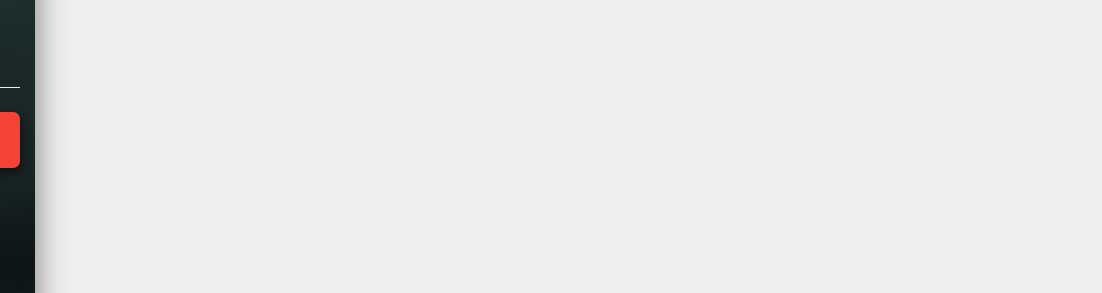
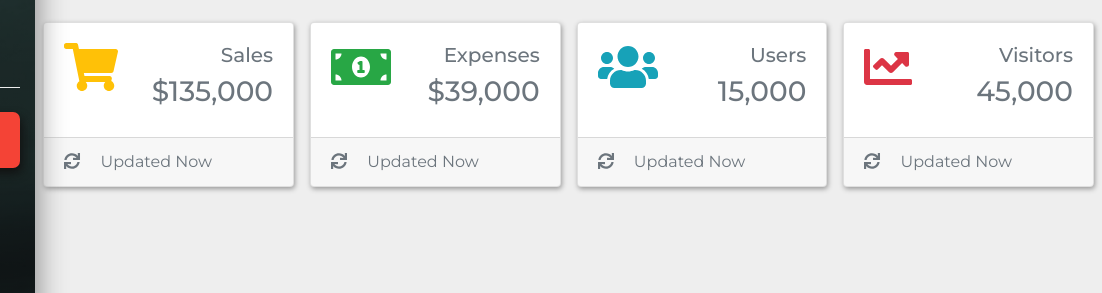
Before and after one commit to dmeskhi/bootstrap-admin-dashboard, a plain HTML site: page index.html in a window 1280 px wide. Shown: the part 66-359 px from the top of the page, 178-1280 px from the left. Drawn offline with nearby package versions, Linux system fonts and the light colour scheme.

Commit message:
Working on cards section

```diff
--- a/index.html
+++ b/index.html
@@ -91,6 +91,87 @@
     </div>
     <!-- end of modal -->
 
+     <!-- cards -->
+     <section>
+      <div class="container-fluid">
+        <div class="row">
+          <div class="col-xl-10 col-lg-9 col-md-8 ml-auto">
+            <div class="row pt-md-5 mt-md-3 mb-5">
+              <div class="col-xl-3 col-sm-6 p-2">
+                <div class="card card-common">
+                  <div class="card-body">
+                    <div class="d-flex justify-content-between">
+                      <i class="fas fa-shopping-cart fa-3x text-warning"></i>
+                      <div class="text-right text-secondary">
+                        <h5>Sales</h5>
+                        <h3>$135,000</h3>
+                      </div>
+                    </div>
+                  </div>
+                  <div class="card-footer text-secondary">
+                    <i class="fas fa-sync mr-3"></i>
+                    <span>Updated Now</span>
+                  </div>
+                </div>
+              </div>
+              <div class="col-xl-3 col-sm-6 p-2">
+                <div class="card card-common">
+                  <div class="card-body">
+                    <div class="d-flex justify-content-between">
+                      <i class="fas fa-money-bill-alt fa-3x text-success"></i>
+                      <div class="text-right text-secondary">
+                        <h5>Expenses</h5>
+                        <h3>$39,000</h3>
+                      </div>
+                    </div>
+                  </div>
+                  <div class="card-footer text-secondary">
+                    <i class="fas fa-sync mr-3"></i>
+                    <span>Updated Now</span>
+                  </div>
+                </div>
+              </div>
+              <div class="col-xl-3 col-sm-6 p-2">
+                <div class="card card-common">
+                  <div class="card-body">
+                    <div class="d-flex justify-content-between">
+                      <i class="fas fa-users fa-3x text-info"></i>
+                      <div class="text-right text-secondary">
+                        <h5>Users</h5>
+                        <h3>15,000</h3>
+                      </div>
+                    </div>
+                  </div>
+                  <div class="card-footer text-secondary">
+                    <i class="fas fa-sync mr-3"></i>
+                    <span>Updated Now</span>
+                  </div>
+                </div>
+              </div>
+              <div class="col-xl-3 col-sm-6 p-2">
+                <div class="card card-common">
+                  <div class="card-body">
+                    <div class="d-flex justify-content-between">
+                      <i class="fas fa-chart-line fa-3x text-danger"></i>
+                      <div class="text-right text-secondary">
+                        <h5>Visitors</h5>
+                        <h3>45,000</h3>
+                      </div>
+                    </div>
+                  </div>
+                  <div class="card-footer text-secondary">
+                    <i class="fas fa-sync mr-3"></i>
+                    <span>Updated Now</span>
+                  </div>
+                </div>
+              </div>
+            </div>
+          </div>
+        </div>
+      </div>
+    </section>
+    <!-- end of cards -->
+
     <script src="https://code.jquery.com/jquery-3.3.1.slim.min.js" integrity="sha384-q8i/X+965DzO0rT7abK41JStQIAqVgRVzpbzo5smXKp4YfRvH+8abtTE1Pi6jizo" crossorigin="anonymous"></script>
     <script src="https://cdnjs.cloudflare.com/ajax/libs/popper.js/1.14.3/umd/popper.min.js" integrity="sha384-ZMP7rVo3mIykV+2+9J3UJ46jBk0WLaUAdn689aCwoqbBJiSnjAK/l8WvCWPIPm49" crossorigin="anonymous"></script>
     <script src="https://stackpath.bootstrapcdn.com/bootstrap/4.1.1/js/bootstrap.min.js" integrity="sha384-smHYKdLADwkXOn1EmN1qk/HfnUcbVRZyYmZ4qpPea6sjB/pTJ0euyQp0Mk8ck+5T" crossorigin="anonymous"></script>
--- a/styles.css
+++ b/styles.css
@@ -93,3 +93,15 @@ body {
     }
   }
 /* End of Navbar */
+
+/* cards */
+.card-common {
+    box-shadow: 1px 2px 5px #999;
+    transition: all .4s;
+  }
+
+  .card-common:hover {
+    box-shadow: 2px 3px 15px #999;
+    transform: translateY(-1px);
+  }
+  /* end of cards */
```
